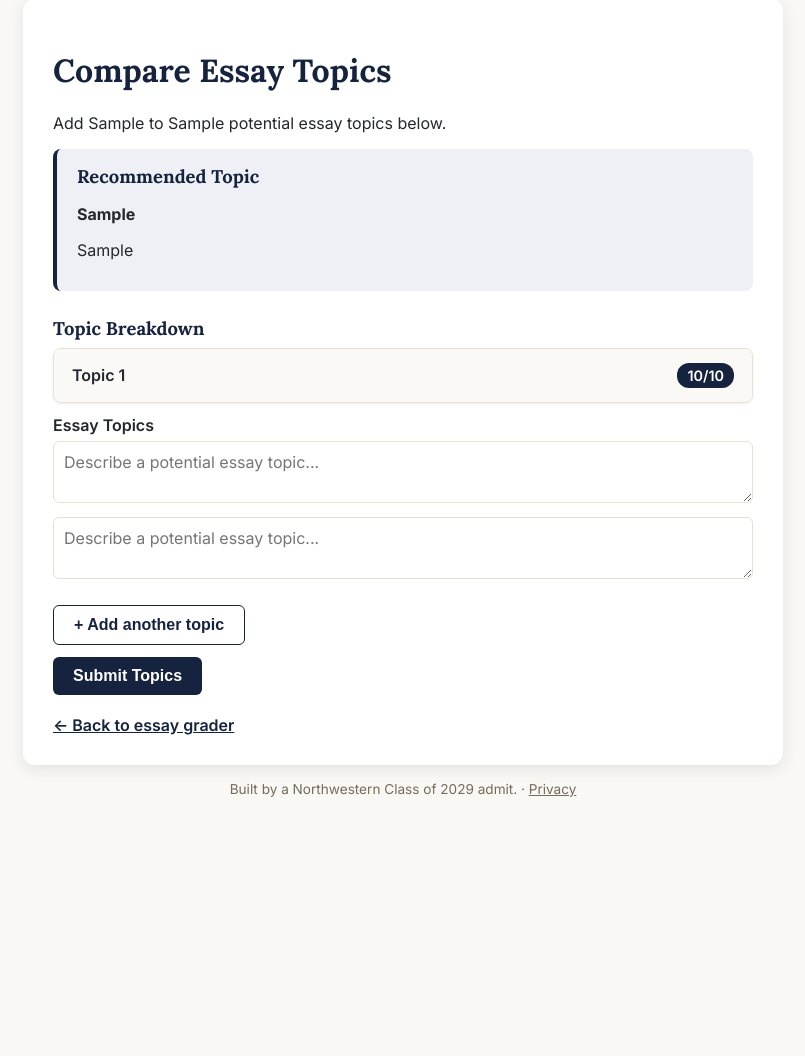
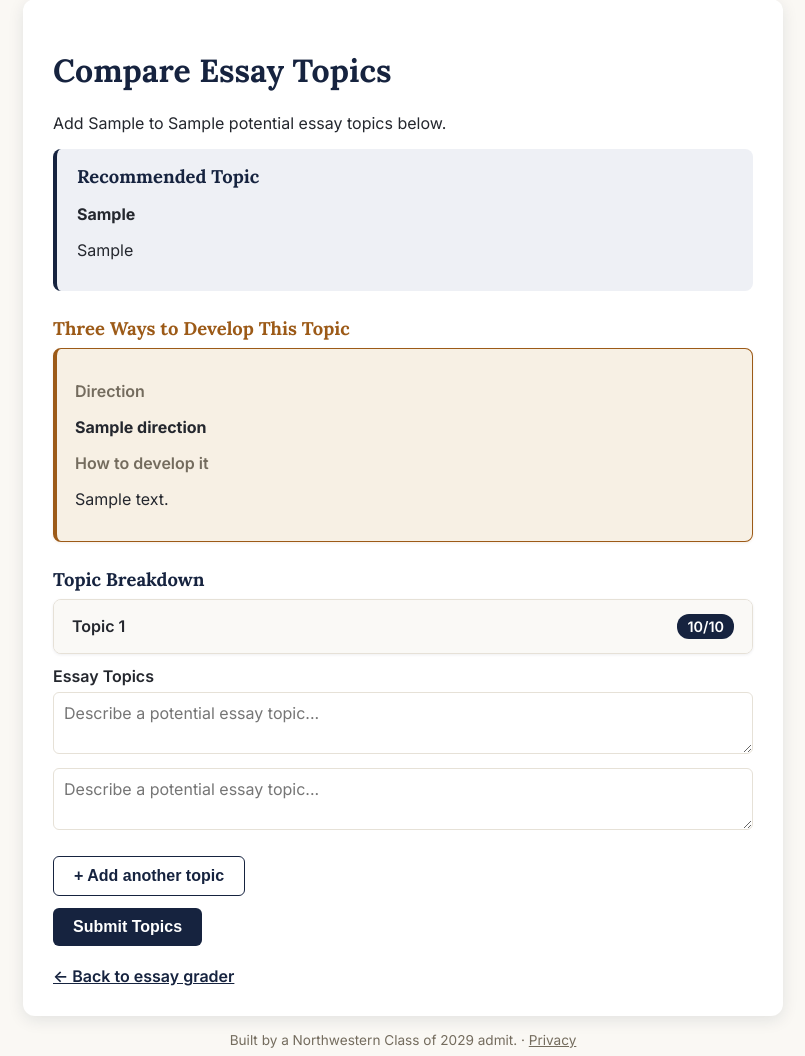
Before and after one commit to minsoo070420-pixel/collegeessaygrader, a Flask app: template templates/topics.html in a window 1280 px wide. Shown: the part 41-1097 px from the top of the page, without its empty margins (237-1042 px from the left). Before the commit the page ends 838 px from the top, so only its background shows below. Run offline with Flask 3, Linux system fonts and the light colour scheme; the template is opened without the code that fills it: most values are stand-ins (such as "Sample title", 1, 10 or a date in 2020).

Commit message:
Add three development directions for the recommended topic
topic_analysis.py now generates recommended_topic_developments: three
genuinely distinct ways to actually draft the recommended topic into
an essay (angle, focusing question, structure), each with a short
counselor-style label and a concrete pitch. Displayed on /topics in a
new amber section, reusing the existing expansion-card styling.

Co-Authored-By: Claude Sonnet 5 <noreply@anthropic.com>

```diff
--- a/templates/topics.html
+++ b/templates/topics.html
@@ -22,6 +22,19 @@
             <h2>Recommended Topic</h2>
             <p><strong>{{ analysis.recommended_topic }}</strong></p>
             <p>{{ analysis.overall_advice }}</p>
+        </section>
+
+        <section class="deeper-section">
+            <h2 class="deeper-heading">Three Ways to Develop This Topic</h2>
+            {% for dev in analysis.recommended_topic_developments %}
+            <div class="card expansion-card">
+                <p class="label">Direction</p>
+                <p><strong>{{ dev.direction }}</strong></p>
+
+                <p class="label">How to develop it</p>
+                <p>{{ dev.description }}</p>
+            </div>
+            {% endfor %}
         </section>
 
         <section>
--- a/topic_analysis.py
+++ b/topic_analysis.py
@@ -19,7 +19,10 @@ JSON_SCHEMA_EXAMPLE = """
     { "topic": str, "strength_score": int, "strengths": str, "risks": str, "suggested_angle": str }
   ],
   "recommended_topic": str,
-  "overall_advice": str
+  "overall_advice": str,
+  "recommended_topic_developments": [
+    { "direction": str, "description": str }
+  ]
 }
 """
 
@@ -85,6 +88,18 @@ range (5 or below), say so honestly in "overall_advice" rather than talking up "
 set" — tell the student straight that none of these are quite there yet, and suggest they brainstorm
 a few more options before committing, the way a real counselor would rather than false enthusiasm.
 
+Then, for the ONE topic you recommend, set "recommended_topic_developments" to exactly THREE distinct
+directions for actually developing it into an essay — different angles, different focusing questions,
+different structural approaches. This is the kind of thing a real counselor pitches a student when
+they have a strong topic but haven't figured out how to write it yet: not three minor variations of
+the same idea, three genuinely different ways in. Each needs:
+- "direction": a short, punchy label for this angle (a few words, like a counselor naming an option
+  out loud — "Start mid-crisis, not with backstory," not a generic label like "Angle 1" or "Option A").
+- "description": 2-3 sentences pitching this direction specifically to this student, in the same
+  direct voice as the rest of your feedback — concrete enough that they could start drafting from it
+  today, not generic advice that could apply to any topic. Apply the same portability test: if this
+  description could be pasted onto a different topic and still make sense, rewrite it.
+
 OUTPUT FORMAT:
 Respond with valid JSON ONLY — no commentary, no markdown code fences, nothing outside the JSON
 object. Match this exact structure and key names:
```
